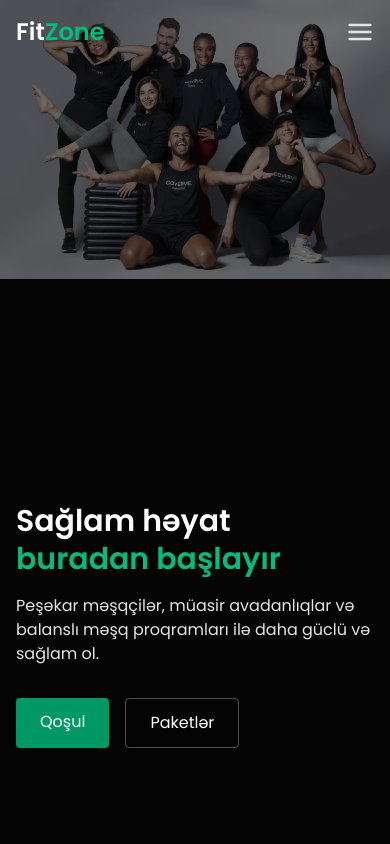
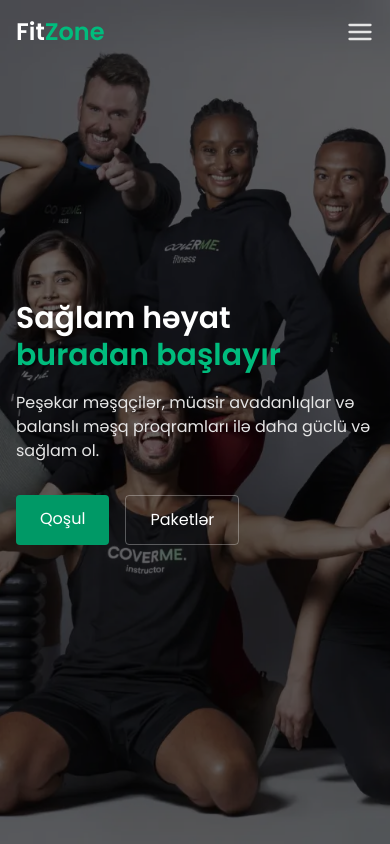
Before and after one commit to elxanoffical/Fitness, a Next.js app: page / in a window 390 px wide. Shown: the top 844 px of the page. Built offline with nearby package versions, Linux system fonts and the light colour scheme.

Commit message:
add smooth framer-motion animations with staggered links and animated mobile menu

```diff
--- a/components/Hero.jsx
+++ b/components/Hero.jsx
@@ -3,7 +3,8 @@ import Link from "next/link";
 
   export default function Hero() {
     return (
-    <section className="relative h-[100vh] bg-neutral-950 overflow-hidden">
+      <section className="relative min-h-[100svh] w-full bg-neutral-950 overflow-hidden flex">
+
         {/* BACKGROUND IMAGE */}
         <Image
           src="/HeroTrainers.webp"
@@ -11,19 +12,22 @@ export default function Hero() {
           fill
           priority
           sizes="100vw"
-        className="object-contain md:object-cover object-top"
+          className="object-cover object-top"
         />
 
         {/* OVERLAY */}
-      <div className="absolute inset-0 bg-black/55 md:bg-black/60" />
+        <div className="absolute inset-0 bg-black/60" />
 
         {/* CONTENT */}
-      <div className="relative z-10 max-w-6xl mx-auto h-full px-4 flex items-end md:items-center pb-24 md:pb-0">
+        <div className="relative z-10 w-full max-w-6xl mx-auto px-4 flex flex-col justify-center">
+
           <div className="max-w-xl">
             <h1 className="text-3xl sm:text-4xl md:text-6xl font-semibold text-white leading-tight">
               Sağlam həyat
               <br />
-            <span className="text-emerald-500">buradan başlayır</span>
+              <span className="text-emerald-500">
+                buradan başlayır
+              </span>
             </h1>
 
             <p className="mt-4 md:mt-6 text-neutral-200 text-base md:text-lg">
@@ -31,7 +35,7 @@ export default function Hero() {
               ilə daha güclü və sağlam ol.
             </p>
 
-          <div className="mt-8 md:mt-10 flex gap-4">
+            <div className="mt-8 md:mt-10 flex gap-4 flex-wrap">
               <Link
                 href="/contact"
                 className="bg-emerald-600 hover:bg-emerald-500 text-white px-6 py-3 rounded transition"
@@ -47,6 +51,7 @@ export default function Hero() {
               </Link>
             </div>
           </div>
+
         </div>
       </section>
     );
--- a/components/Navbar.jsx
+++ b/components/Navbar.jsx
@@ -3,6 +3,7 @@
 import { useEffect, useState } from "react";
 import Link from "next/link";
 import { FiMenu, FiX } from "react-icons/fi";
+import { motion, AnimatePresence } from "framer-motion";
 
 export default function Navbar() {
   const [open, setOpen] = useState(false);
@@ -21,65 +22,133 @@ export default function Navbar() {
     const handleScroll = () => {
       setScrolled(window.scrollY > 20);
     };
-
     window.addEventListener("scroll", handleScroll);
     return () => window.removeEventListener("scroll", handleScroll);
   }, []);
 
+  /* Variants */
+
+  const container = {
+    hidden: {},
+    show: {
+      transition: {
+        staggerChildren: 0.08,
+      },
+    },
+  };
+
+  const item = {
+    hidden: { opacity: 0, y: -15 },
+    show: {
+      opacity: 1,
+      y: 0,
+      transition: { duration: 0.4, ease: "easeOut" },
+    },
+  };
+
+  const mobileMenu = {
+    hidden: { opacity: 0, y: -30 },
+    show: {
+      opacity: 1,
+      y: 0,
+      transition: { duration: 0.4, ease: "easeOut" },
+    },
+    exit: {
+      opacity: 0,
+      y: -30,
+      transition: { duration: 0.3 },
+    },
+  };
+
   return (
     <>
-      {/* NAVBAR */}
       <nav
         className={`fixed top-0 w-full z-50 transition
-    ${
-      scrolled ? "bg-neutral-950 border-b border-neutral-800" : "bg-transparent"
+        ${scrolled
+            ? "bg-neutral-950 border-b border-neutral-800"
+            : "bg-transparent"
           }`}
       >
         <div className="max-w-6xl mx-auto h-16 px-4 flex items-center justify-between">
           {/* Logo */}
+          <motion.div
+            initial={{ opacity: 0, y: -20 }}
+            animate={{ opacity: 1, y: 0 }}
+            transition={{ duration: 0.5 }}
+          >
             <Link href="/" className="text-2xl font-semibold text-white">
-            Fit<span className="text-emerald-500 ">Zone</span>
+              Fit<span className="text-emerald-500">Zone</span>
             </Link>
+          </motion.div>
 
           {/* Desktop Links */}
-          <ul className="hidden lg:flex gap-8 text-sm">
+          <motion.ul
+            variants={container}
+            initial="hidden"
+            animate="show"
+            className="hidden lg:flex gap-8 text-sm"
+          >
             {links.map((link) => (
-              <li key={link.name}>
+              <motion.li key={link.name} variants={item}>
                 <Link
                   href={link.href}
                   className="text-neutral-300 hover:text-emerald-400 transition"
                 >
                   {link.name}
                 </Link>
-              </li>
+              </motion.li>
             ))}
-          </ul>
+          </motion.ul>
 
           {/* Desktop CTA */}
+          <motion.div
+            initial={{ opacity: 0, y: -10 }}
+            animate={{ opacity: 1, y: 0 }}
+            transition={{ delay: 0.3 }}
+            className="hidden lg:inline-flex"
+          >
             <Link
               href="/contact"
-            className="hidden lg:inline-flex bg-emerald-600 hover:bg-emerald-500 text-white px-4 py-2 rounded transition"
+              className="bg-emerald-600 hover:bg-emerald-500 text-white px-4 py-2 rounded transition"
             >
               Qoşul
             </Link>
+          </motion.div>
 
-          {/* Mobile Menu Button */}
-          <button
+          {/* Mobile Button */}
+          <motion.button
+            whileTap={{ scale: 0.9 }}
             onClick={() => setOpen(!open)}
-            className="lg:hidden text-neutral-200 focus:outline-none"
-            aria-label="Menu"
+            className="lg:hidden text-neutral-200"
+          >
+            <motion.div
+              animate={{ rotate: open ? 180 : 0 }}
+              transition={{ duration: 0.3 }}
             >
               {open ? <FiX size={28} /> : <FiMenu size={28} />}
-          </button>
+            </motion.div>
+          </motion.button>
         </div>
       </nav>
 
-      {/* MOBILE MENU */}
+      {/* Mobile Menu */}
+      <AnimatePresence>
         {open && (
-        <div className="lg:hidden fixed inset-0 z-40 bg-neutral-950 pt-24 px-6">
-          <ul className="flex flex-col gap-6">
+          <motion.div
+            variants={mobileMenu}
+            initial="hidden"
+            animate="show"
+            exit="exit"
+            className="lg:hidden fixed inset-0 z-40 bg-neutral-950 pt-24 px-6"
+          >
+            <motion.ul
+              variants={container}
+              initial="hidden"
+              animate="show"
+              className="flex flex-col gap-6"
+            >
               {links.map((link) => (
-              <li key={link.name}>
+                <motion.li key={link.name} variants={item}>
                   <Link
                     href={link.href}
                     onClick={() => setOpen(false)}
@@ -87,20 +156,26 @@ export default function Navbar() {
                   >
                     {link.name}
                   </Link>
-              </li>
+                </motion.li>
               ))}
-          </ul>
+            </motion.ul>
 
-          {/* Mobile CTA */}
+            <motion.div
+              initial={{ opacity: 0 }}
+              animate={{ opacity: 1 }}
+              transition={{ delay: 0.4 }}
+            >
               <Link
                 href="/contact"
                 onClick={() => setOpen(false)}
-            className="mt-10 block text-center bg-emerald-600 hover:bg-emerald-500 text-white py-4 rounded text-lg transition"
+                className="mt-10 block text-center bg-emerald-600 hover:bg-emerald-500 text-white py-4 rounded text-lg"
               >
                 Qoşul
               </Link>
-        </div>
+            </motion.div>
+          </motion.div>
         )}
+      </AnimatePresence>
     </>
   );
 }
```
Lines whose indentation alone changed are shown as unchanged.
